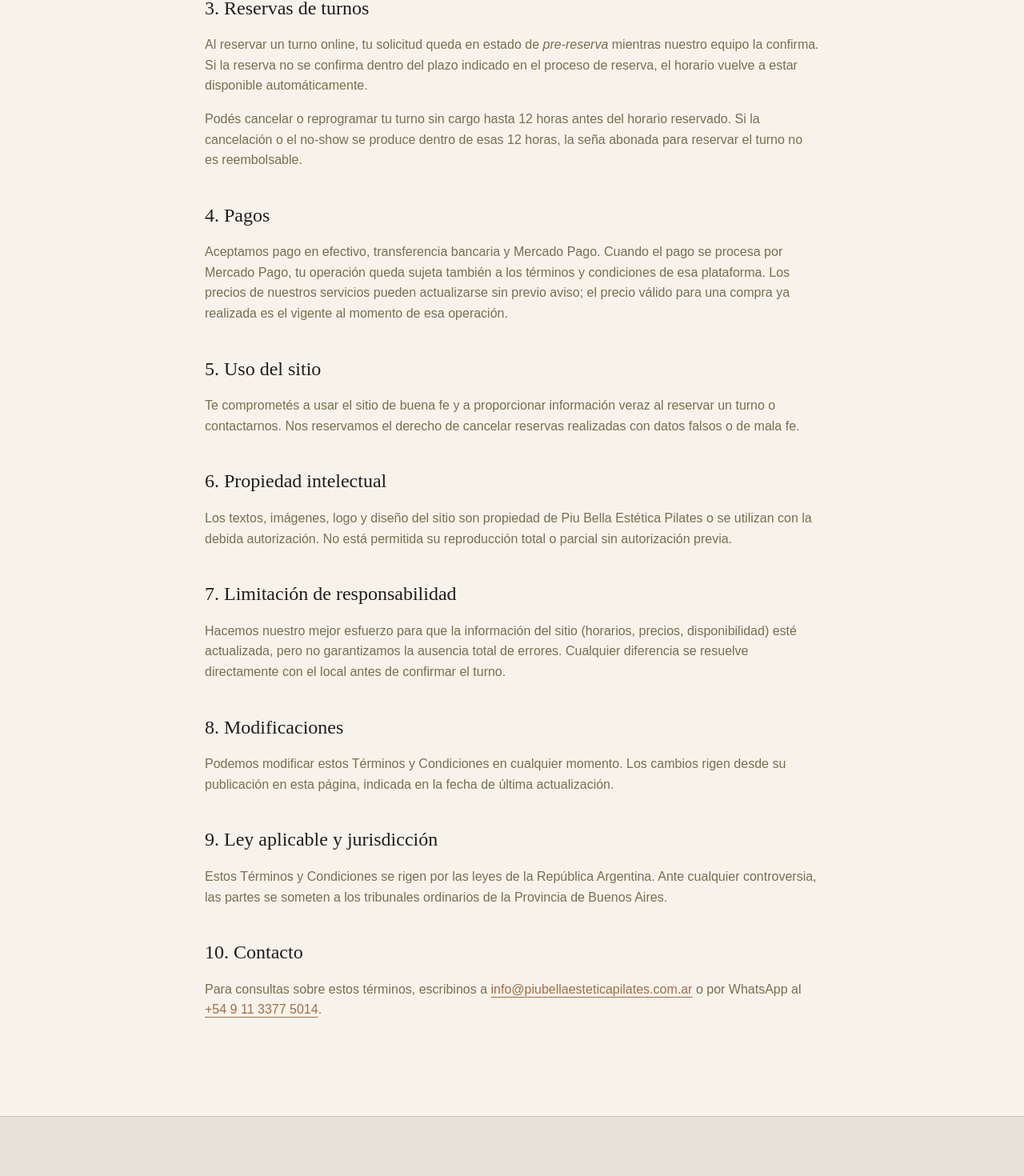
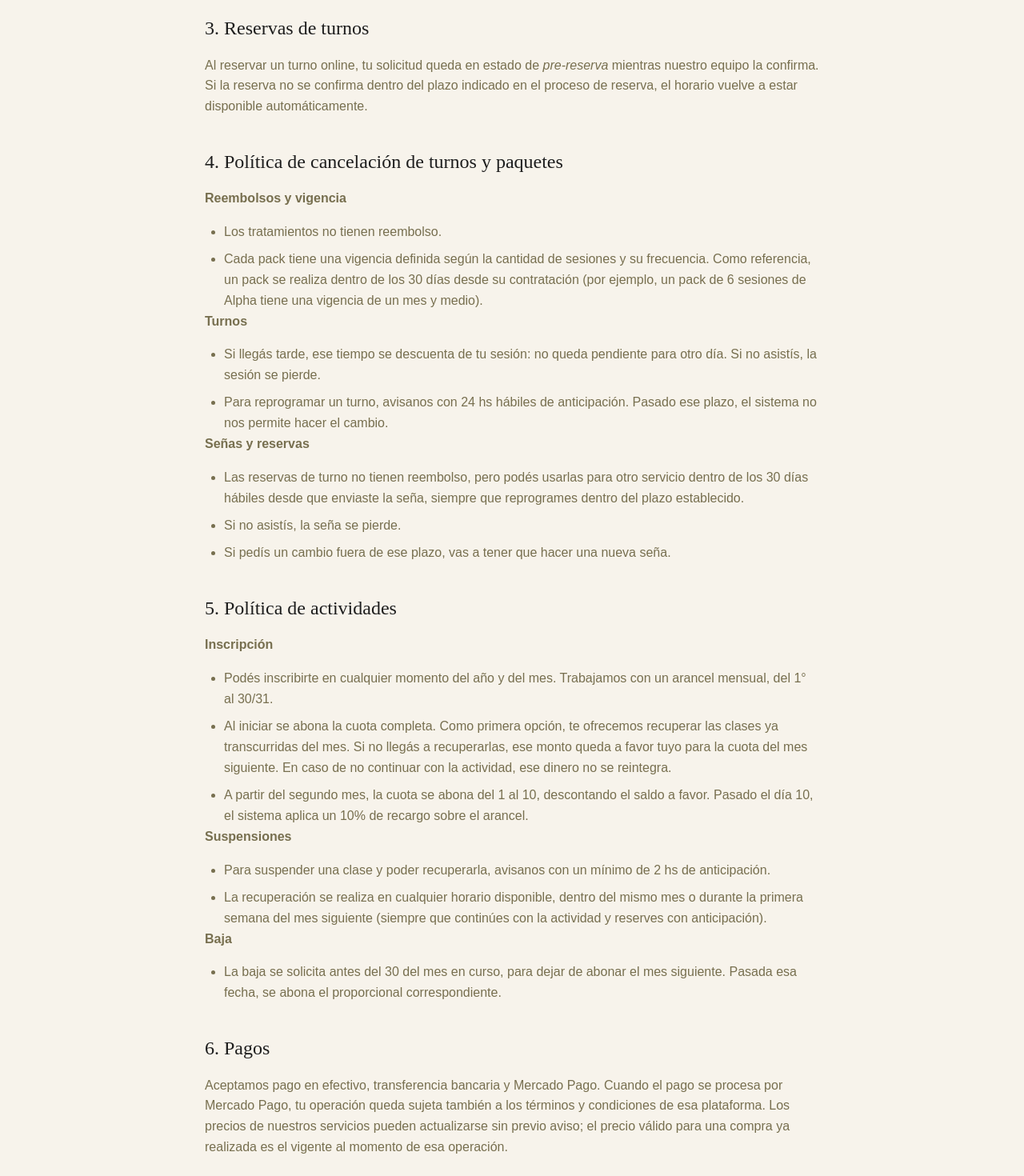
Before and after one commit to PiaAchigar/piubella_web, a Next.js app: page /terminos in a window 1280 px wide. Shown: the part 1153-2623 px from the top of the page at 80% size. Built offline with nearby package versions, Linux system fonts and the light colour scheme; no server answers.

Commit message:
mas terminos y condiciones, y cuit

```diff
--- a/src/app/privacidad/page.tsx
+++ b/src/app/privacidad/page.tsx
@@ -16,8 +16,10 @@ export default function PrivacidadPage() {
         <p>
           El responsable del tratamiento de los datos personales recabados a través del sitio{' '}
           <a href="https://www.piubellaesteticapilates.com.ar">www.piubellaesteticapilates.com.ar</a>{' '}
-          es Piu Bella Estética Pilates, con domicilio en México 1122, Provincia de Buenos Aires,
-          Argentina. Podés contactarnos por correo a{' '}
+          es Laura Da Ruda (Piu Bella Estética Pilates), CUIT 2720515983 [VERIFICAR: el CUIT
+          tiene 10 dígitos, un CUIT válido tiene 11 — confirmá el número completo], con domicilio
+          en México 1120, El Talar, Provincia de Buenos Aires, Argentina. Podés contactarnos por
+          correo a{' '}
           <a href="mailto:info@piubellaesteticapilates.com.ar">
             info@piubellaesteticapilates.com.ar
           </a>{' '}
--- a/src/app/terminos/page.tsx
+++ b/src/app/terminos/page.tsx
@@ -15,9 +15,9 @@ export default function TerminosPage() {
         <p>
           Estos Términos y Condiciones regulan el uso del sitio{' '}
           <a href="https://www.piubellaesteticapilates.com.ar">www.piubellaesteticapilates.com.ar</a>{' '}
-          y la reserva online de turnos, operado por Piu Bella Estética Pilates, con domicilio en
-          México 1122, Provincia de Buenos Aires, Argentina. Al usar el sitio o reservar un turno,
-          aceptás estas condiciones.
+          y la reserva online de turnos, operado por Laura Da Ruda (Piu Bella Estética Pilates),
+          CUIT 2720515983, con domicilio en México 1120, El Talar, Provincia de Buenos Aires,
+          Argentina. Al usar el sitio o reservar un turno, aceptás estas condiciones.
         </p>
       </section>
 
@@ -37,15 +37,102 @@ export default function TerminosPage() {
           nuestro equipo la confirma. Si la reserva no se confirma dentro del plazo indicado en el
           proceso de reserva, el horario vuelve a estar disponible automáticamente.
         </p>
-        <p>
-          Podés cancelar o reprogramar tu turno sin cargo hasta 12 horas antes del horario
-          reservado. Si la cancelación o el no-show se produce dentro de esas 12 horas, la seña
-          abonada para reservar el turno no es reembolsable.
-        </p>
       </section>
 
       <section>
-        <h2>4. Pagos</h2>
+        <h2>4. Política de cancelación de turnos y paquetes</h2>
+
+        <p>
+          <strong>Reembolsos y vigencia</strong>
+        </p>
+        <ul>
+          <li>Los tratamientos no tienen reembolso.</li>
+          <li>
+            Cada pack tiene una vigencia definida según la cantidad de sesiones y su frecuencia.
+            Como referencia, un pack se realiza dentro de los 30 días desde su contratación (por
+            ejemplo, un pack de 6 sesiones de Alpha tiene una vigencia de un mes y medio).
+          </li>
+        </ul>
+
+        <p>
+          <strong>Turnos</strong>
+        </p>
+        <ul>
+          <li>
+            Si llegás tarde, ese tiempo se descuenta de tu sesión: no queda pendiente para otro
+            día. Si no asistís, la sesión se pierde.
+          </li>
+          <li>
+            Para reprogramar un turno, avisanos con 24 hs hábiles de anticipación. Pasado ese
+            plazo, el sistema no nos permite hacer el cambio.
+          </li>
+        </ul>
+
+        <p>
+          <strong>Señas y reservas</strong>
+        </p>
+        <ul>
+          <li>
+            Las reservas de turno no tienen reembolso, pero podés usarlas para otro servicio
+            dentro de los 30 días hábiles desde que enviaste la seña, siempre que reprogrames
+            dentro del plazo establecido.
+          </li>
+          <li>Si no asistís, la seña se pierde.</li>
+          <li>Si pedís un cambio fuera de ese plazo, vas a tener que hacer una nueva seña.</li>
+        </ul>
+      </section>
+
+      <section>
+        <h2>5. Política de actividades</h2>
+
+        <p>
+          <strong>Inscripción</strong>
+        </p>
+        <ul>
+          <li>
+            Podés inscribirte en cualquier momento del año y del mes. Trabajamos con un arancel
+            mensual, del 1° al 30/31.
+          </li>
+          <li>
+            Al iniciar se abona la cuota completa. Como primera opción, te ofrecemos recuperar las
+            clases ya transcurridas del mes. Si no llegás a recuperarlas, ese monto queda a favor
+            tuyo para la cuota del mes siguiente. En caso de no continuar con la actividad, ese
+            dinero no se reintegra.
+          </li>
+          <li>
+            A partir del segundo mes, la cuota se abona del 1 al 10, descontando el saldo a favor.
+            Pasado el día 10, el sistema aplica un 10% de recargo sobre el arancel.
+          </li>
+        </ul>
+
+        <p>
+          <strong>Suspensiones</strong>
+        </p>
+        <ul>
+          <li>
+            Para suspender una clase y poder recuperarla, avisanos con un mínimo de 2 hs de
+            anticipación.
+          </li>
+          <li>
+            La recuperación se realiza en cualquier horario disponible, dentro del mismo mes o
+            durante la primera semana del mes siguiente (siempre que continúes con la actividad y
+            reserves con anticipación).
+          </li>
+        </ul>
+
+        <p>
+          <strong>Baja</strong>
+        </p>
+        <ul>
+          <li>
+            La baja se solicita antes del 30 del mes en curso, para dejar de abonar el mes
+            siguiente. Pasada esa fecha, se abona el proporcional correspondiente.
+          </li>
+        </ul>
+      </section>
+
+      <section>
+        <h2>6. Pagos</h2>
         <p>
           Aceptamos pago en efectivo, transferencia bancaria y Mercado Pago. Cuando el pago se procesa
           por Mercado Pago, tu operación queda sujeta también a los términos y condiciones de esa
@@ -55,7 +142,7 @@ export default function TerminosPage() {
       </section>
 
       <section>
-        <h2>5. Uso del sitio</h2>
+        <h2>7. Uso del sitio</h2>
         <p>
           Te comprometés a usar el sitio de buena fe y a proporcionar información veraz al reservar un
           turno o contactarnos. Nos reservamos el derecho de cancelar reservas realizadas con datos
@@ -64,7 +151,7 @@ export default function TerminosPage() {
       </section>
 
       <section>
-        <h2>6. Propiedad intelectual</h2>
+        <h2>8. Propiedad intelectual</h2>
         <p>
           Los textos, imágenes, logo y diseño del sitio son propiedad de Piu Bella Estética Pilates o
           se utilizan con la debida autorización. No está permitida su reproducción total o parcial
@@ -73,7 +160,7 @@ export default function TerminosPage() {
       </section>
 
       <section>
-        <h2>7. Limitación de responsabilidad</h2>
+        <h2>9. Limitación de responsabilidad</h2>
         <p>
           Hacemos nuestro mejor esfuerzo para que la información del sitio (horarios, precios,
           disponibilidad) esté actualizada, pero no garantizamos la ausencia total de errores.
@@ -82,7 +169,7 @@ export default function TerminosPage() {
       </section>
 
       <section>
-        <h2>8. Modificaciones</h2>
+        <h2>10. Modificaciones</h2>
         <p>
           Podemos modificar estos Términos y Condiciones en cualquier momento. Los cambios rigen desde
           su publicación en esta página, indicada en la fecha de última actualización.
@@ -90,7 +177,7 @@ export default function TerminosPage() {
       </section>
 
       <section>
-        <h2>9. Ley aplicable y jurisdicción</h2>
+        <h2>11. Ley aplicable y jurisdicción</h2>
         <p>
           Estos Términos y Condiciones se rigen por las leyes de la República Argentina. Ante
           cualquier controversia, las partes se someten a los tribunales ordinarios de la
@@ -99,7 +186,7 @@ export default function TerminosPage() {
       </section>
 
       <section>
-        <h2>10. Contacto</h2>
+        <h2>12. Contacto</h2>
         <p>
           Para consultas sobre estos términos, escribinos a{' '}
           <a href="mailto:info@piubellaesteticapilates.com.ar">
```
Also changed, not shown: 1 other file (tests, documents, lock files or other folders).
